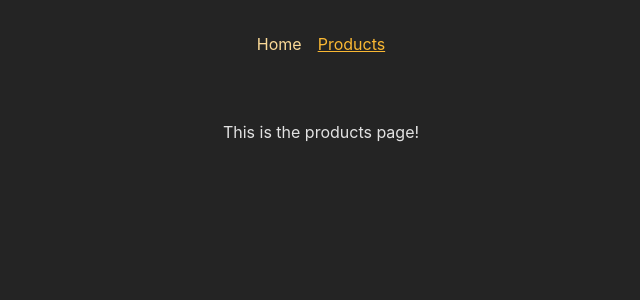
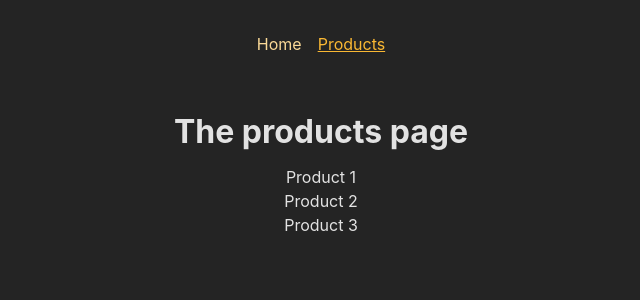
Before and after one commit to AaradhyaGitHub/React-Unit---4, a React (Create React App) app in the folder React - SPA/: page /products in a window 1280 px wide. Shown: the top 300 px of the page, without its empty margins (319-959 px from the left). Built offline with nearby package versions, Linux system fonts and the light colour scheme.

Commit message:
Accessing encoded URL data on component

```diff
--- /dev/null
+++ b/React - SPA/src/pages/ProductDetail.jsx
@@ -0,0 +1,12 @@
+import { useParams } from "react-router-dom";
+
+export default function ProductDetail() {
+  const params = useParams();
+
+  return (
+    <>
+      <p>Product Details...</p>
+      <p>{params.productId}</p>
+    </>
+  );
+}
--- a/React - SPA/src/pages/Products.jsx
+++ b/React - SPA/src/pages/Products.jsx
@@ -1,7 +1,12 @@
-export default function Products(){
-    return(
-        <p>
-            This is the products page!
-        </p>
-    )
+export default function Products() {
+  return (
+    <>
+      <h1> The products page</h1>
+      <ul>
+        <li>Product 1</li>
+        <li>Product 2</li>
+        <li>Product 3</li>
+      </ul>
+    </>
+  );
 }
```
Also changed, not shown: React - SPA/src/App.js (+6 -3 lines).
